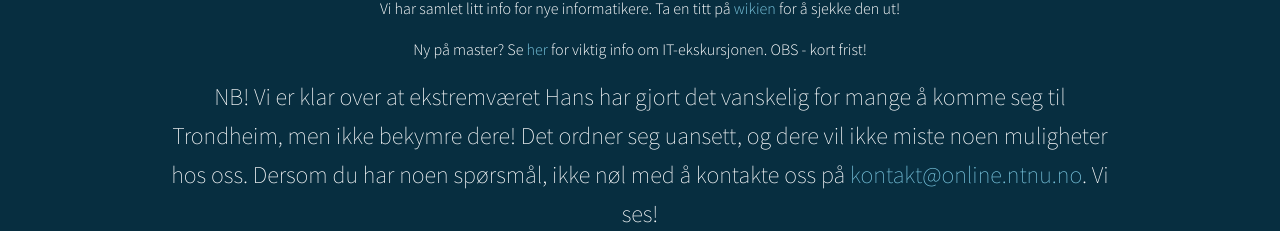
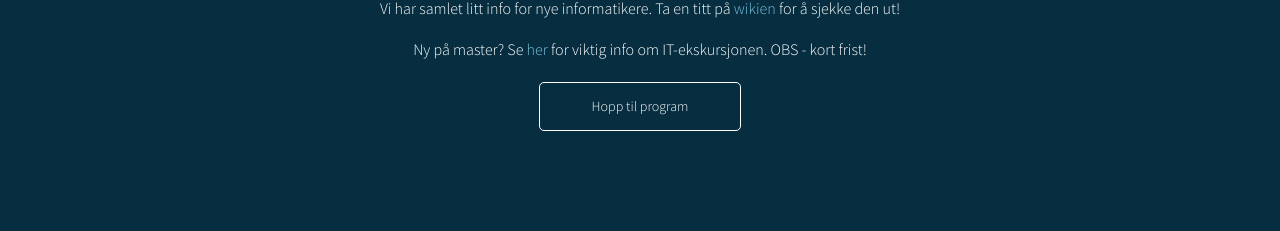
Before and after one commit to dotkom/glowing-fortnight, a Next.js app: page / in a window 1280 px wide. Shown: the part 569-800 px from the top of the page. Built offline with nearby package versions, Linux system fonts and the light colour scheme; no server answers.

Commit message:
Remove info about hans

```diff
--- a/components/about/index.js
+++ b/components/about/index.js
@@ -36,12 +36,6 @@ const About = () => {
         for viktig info om IT-ekskursjonen. OBS - kort frist!{' '}
       </p>
       {/* Temporary message added in relation to the extreme weather during the summer of 2023 */}
-      <h2>
-        NB! Vi er klar over at ekstremværet Hans har gjort det vanskelig for mange å komme seg til Trondheim, men ikke
-        bekymre dere! Det ordner seg uansett, og dere vil ikke miste noen muligheter hos oss. Dersom du har noen
-        spørsmål, ikke nøl med å kontakte oss på <a href="mailto:kontakt@online.ntnu.no">kontakt@online.ntnu.no</a>. Vi
-        ses!
-      </h2>
 
       <a href="#calendar" className="skipToCalendar">
         Hopp til program
```
